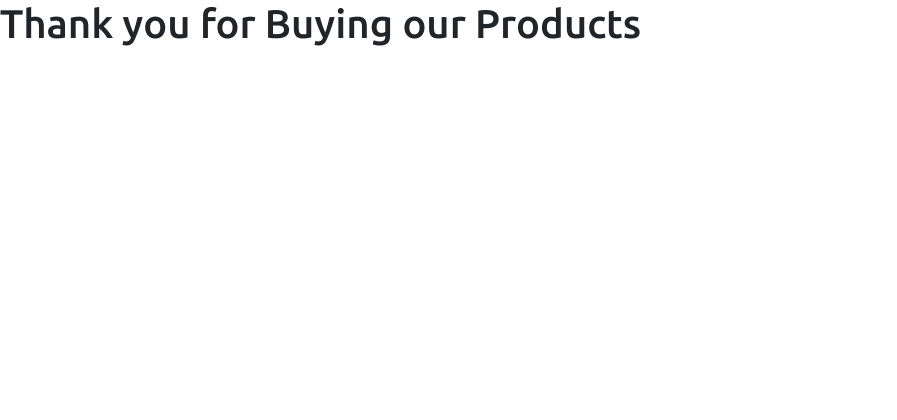
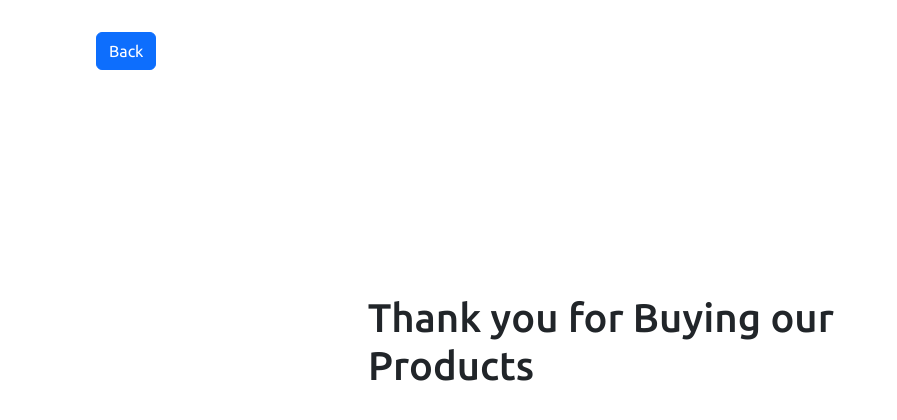
Before and after one commit to Tejodeep2002/Demo-Ecommerce-website, a React (Create React App) app: page /#/Thankyou in a window 1280 px wide. Shown: the top 420 px of the page, without its empty margins (0-897 px from the left). Built offline with nearby package versions, Linux system fonts and the light colour scheme; a web font is replaced by a local one.

Commit message:
Add thank you page

```diff
--- a/src/Components/CheckoutList.jsx
+++ b/src/Components/CheckoutList.jsx
@@ -49,7 +49,8 @@ function CheckoutList() {
         <div className='Subtotal'>Subtotal<span className='sub-total-price'>${total}</span></div>
         <div className='Total'>Total<span className='total-price'>${total}</span></div>
         <div>
-          <Link to="/Thankyou"><button className='proceed-btn'>PROCEED TO CHECKOUT</button></Link>
+          {(cart.length!==0) ? <Link to="/Thankyou"><button className='proceed-btn'>PROCEED TO CHECKOUT</button></Link>
+          : <button className='proceed-btn'>PROCEED TO CHECKOUT</button>}
         </div>
       </div>
     </>
--- a/src/Components/ItemsTable.jsx
+++ b/src/Components/ItemsTable.jsx
@@ -22,7 +22,7 @@ function ItemsTable(props) {
           payload: product
         })
       }
-      cart.map((c)=>{
+      cart.map(c=>{
         (c.id!==id) ?
           dispatch({
             type: "ADD_TO_CART",
@@ -34,7 +34,7 @@ function ItemsTable(props) {
               quantity:items
             }
           })
-      })
+      });
     }
     else{
       alert("Your Requested exceeded");
--- /dev/null
+++ b/src/Css/Thankyou.css
@@ -0,0 +1,3 @@
+.page{
+    margin: 12rem 23rem;
+}
--- a/src/Pages/Thankyou.jsx
+++ b/src/Pages/Thankyou.jsx
@@ -1,10 +1,17 @@
 import React from 'react'
+import '../Css/Thankyou.css';
+import { Link } from 'react-router-dom';
 
 function Thankyou() {
+
   return (
-    <div>
-      <h1>Thank you for Buying our Products</h1>
-    </div>
+    <>
+      <Link to="/"><button type="button" class="btn btn-primary">Back</button></Link>
+      <div className='page'>
+        <h1>Thank you for Buying our Products</h1>
+      </div>
+
+    </>
   )
 }
 
--- a/src/context/Reducers.js
+++ b/src/context/Reducers.js
@@ -9,7 +9,6 @@ export const cartReducer=(state,action)=>{
         case "CHANGE_CART_QUANTITY":
             return {...state,cart:state.cart.filter(c=>c.id===action.payload.id ? c.quantity=action.payload.quantity : c.quantity)
             };
-        case "INCREMENT":
 
         default:
             return state;
```
